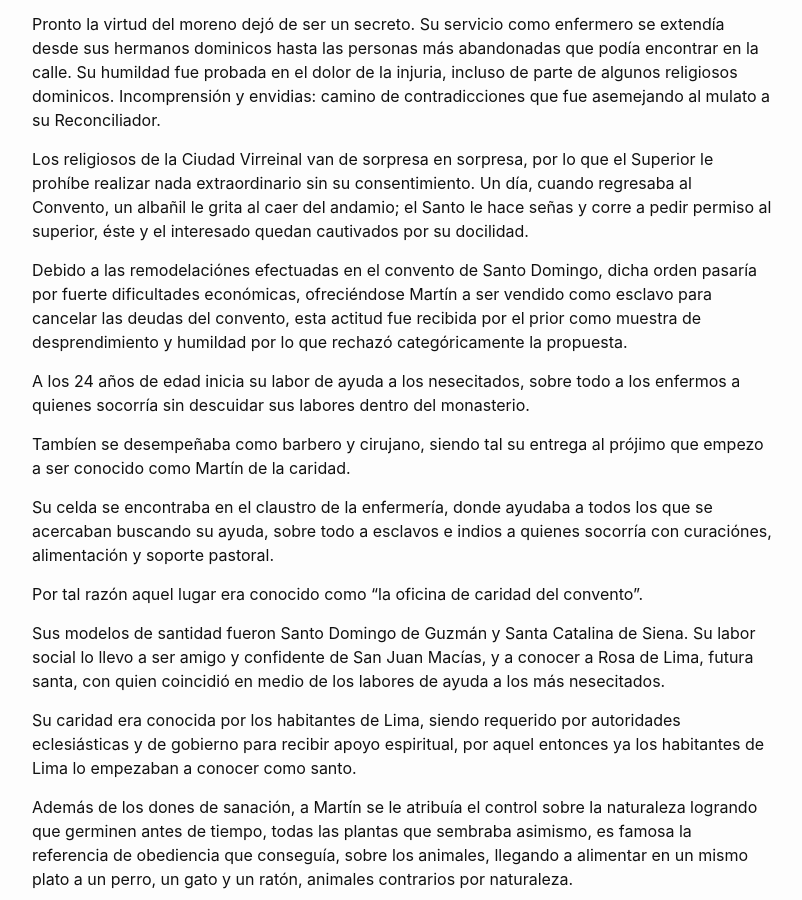
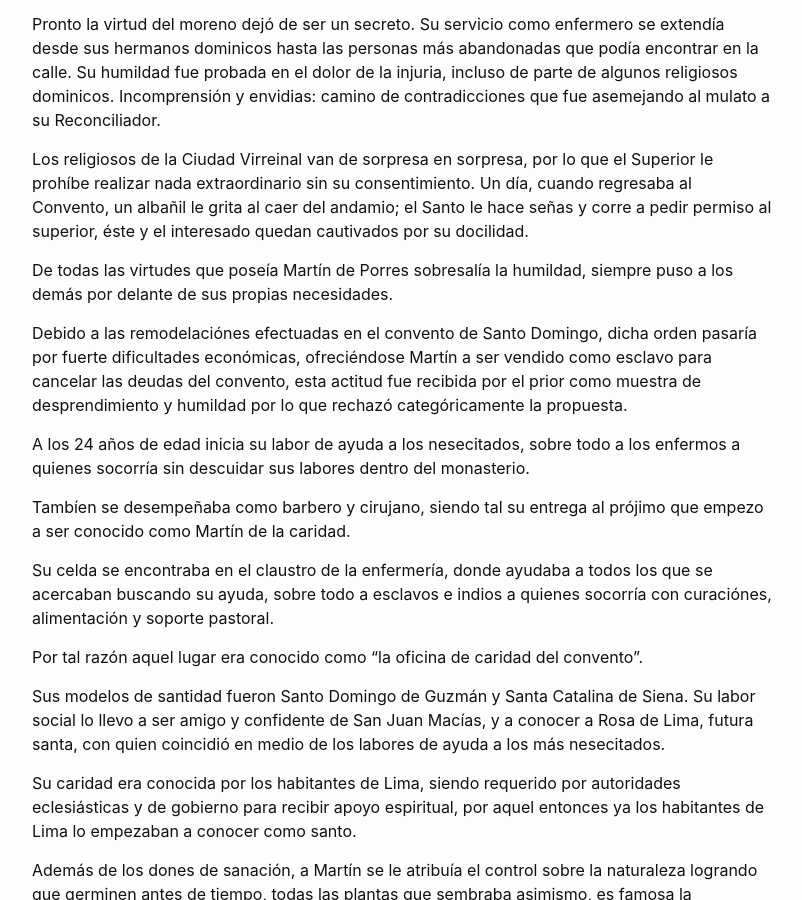
Before and after one commit to dylanmeca/dylanmeca.github.io, a Jekyll site: the page built from _posts/2021-08-10-La-vida-de-San-Martin-de-Porres.md, in a window 1280 px wide and 900 px high, scrolled down 2390 px. Shown: the whole window, without its empty margins (238-1040 px from the left). Built offline with Jekyll 4.4.1, drawn with Linux system fonts in a browser that asks for light colours; a script that is not in the unit is left out; comment, search, counter and statistics services are not loaded.

Commit message:
Update 2021-08-10-La-vida-de-San-Martin-de-Porres.md

```diff
--- a/_posts/2021-08-10-La-vida-de-San-Martin-de-Porres.md
+++ b/_posts/2021-08-10-La-vida-de-San-Martin-de-Porres.md
@@ -77,6 +77,8 @@ Pronto la virtud del moreno dejó de ser un secreto. Su servicio como enfermero
 
 Los religiosos de la Ciudad Virreinal van de sorpresa en sorpresa, por lo que el Superior le prohíbe realizar nada extraordinario sin su consentimiento. Un día, cuando regresaba al Convento, un albañil le grita al caer del andamio; el Santo le hace señas y corre a pedir permiso al superior, éste y el interesado quedan cautivados por su docilidad.
 
+De todas las virtudes que poseía Martín de Porres sobresalía la humildad, siempre puso a los demás por delante de sus propias necesidades.
+
 Debido a las remodelaciónes efectuadas en el convento de Santo Domingo, dicha orden pasaría por fuerte dificultades económicas, ofreciéndose Martín a ser vendido como esclavo para cancelar las deudas del convento, esta actitud fue recibida por el prior como muestra de desprendimiento y humildad por lo que rechazó categóricamente la propuesta.
 
 A los 24 años de edad inicia su labor de ayuda a los nesecitados, sobre todo a los enfermos a quienes socorría sin descuidar sus labores dentro del monasterio.
```
